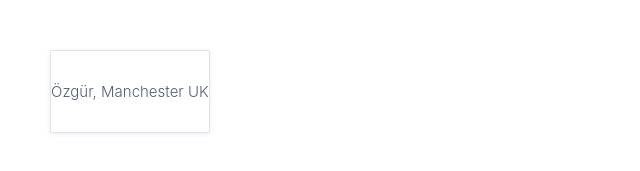
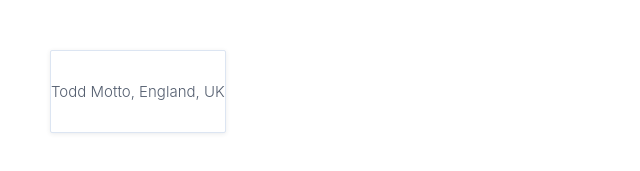
Before and after one commit to ozgursarikamis/angular-pro, an Angular app: page / in a window 1280 px wide. Shown: the top 171 px of the page, without its empty margins (0-640 px from the left). Built offline with nearby package versions, Linux system fonts and the light colour scheme.

Commit message:
ngOutletTemplate with context

```diff
--- a/src/app/app.component.html
+++ b/src/app/app.component.html
@@ -1,9 +1,9 @@
 <div>
-  <ng-container [ngTemplateOutlet]="tmpl">
+  <ng-container [ngTemplateOutlet]="tmpl" [ngTemplateOutletContext]="ctx">
   </ng-container>
 
-  <ng-template #tmpl>
-    Özgür, Manchester UK
+  <ng-template #tmpl let-name let-location="location">
+    {{ name }}, {{ location }}
   </ng-template>
 </div>
 <router-outlet></router-outlet>
--- a/src/app/app.component.ts
+++ b/src/app/app.component.ts
@@ -7,6 +7,10 @@ import { Component, ViewChild, ViewContainerRef, TemplateRef, AfterViewInit } fr
 })
 export class AppComponent implements AfterViewInit {
 
+  ctx = {
+    $implicit: 'Todd Motto',
+    location: 'England, UK'
+  }
   ngAfterViewInit(): void {
 
   }
```
